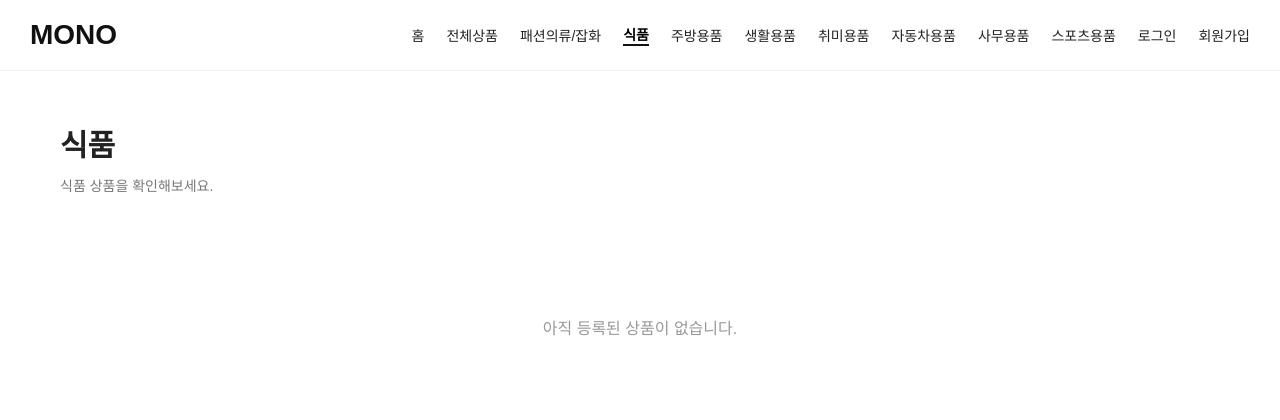
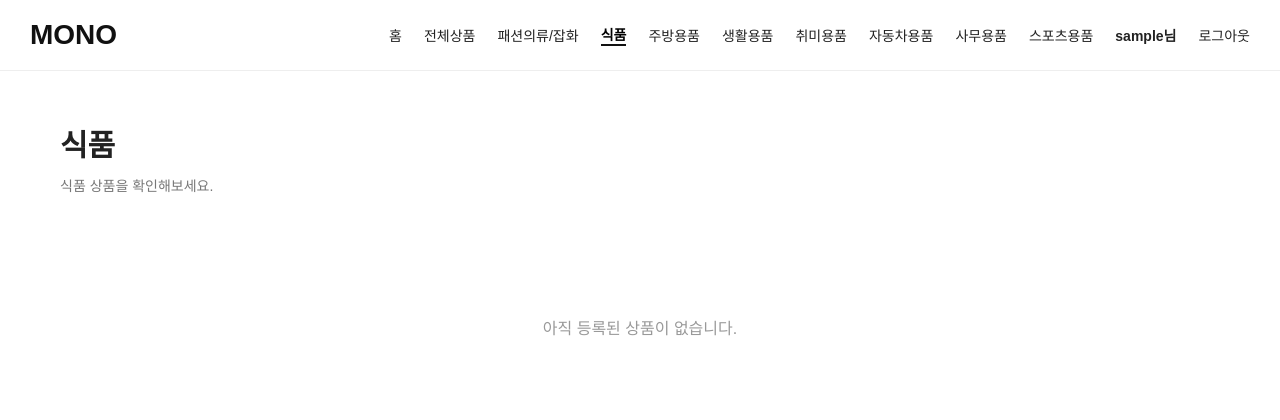
Before and after one commit to MONO1215/MONO, a Flask app: page /category/food in a window 1280 px wide. Shown: the top 420 px of the page. Run offline with Flask 3, Linux system fonts and the light colour scheme; the visitor is signed in with stand-in values (Sample User, id 1); data that the repository does not hold is empty; some libraries are stand-ins or nearby versions.

Commit message:
Show user login state in header

```diff
--- a/static/css/style.css
+++ b/static/css/style.css
@@ -1346,3 +1346,9 @@ nav a.active {
 
     font-size: 13px;
 }
+
+.user-header-name {
+    font-size: 14px;
+    font-weight: 600;
+    color: #222;
+}
--- a/templates/category.html
+++ b/templates/category.html
@@ -94,6 +94,18 @@
                 스포츠용품
             </a>
 
+            {% if session.get("user_logged_in") %}
+
+    <span class="user-header-name">
+        {{ session.get("username") }}님
+    </span>
+
+    <a href="{{ url_for('logout') }}">
+        로그아웃
+    </a>
+
+{% else %}
+
     <a href="{{ url_for('login') }}">
         로그인
     </a>
@@ -101,6 +113,8 @@
     <a href="{{ url_for('register') }}">
         회원가입
     </a>
+
+{% endif %}
 
         </nav>
 
```
Also changed, not shown: templates/index.html (+14 -0 lines). Lines whose indentation alone changed are shown as unchanged.
